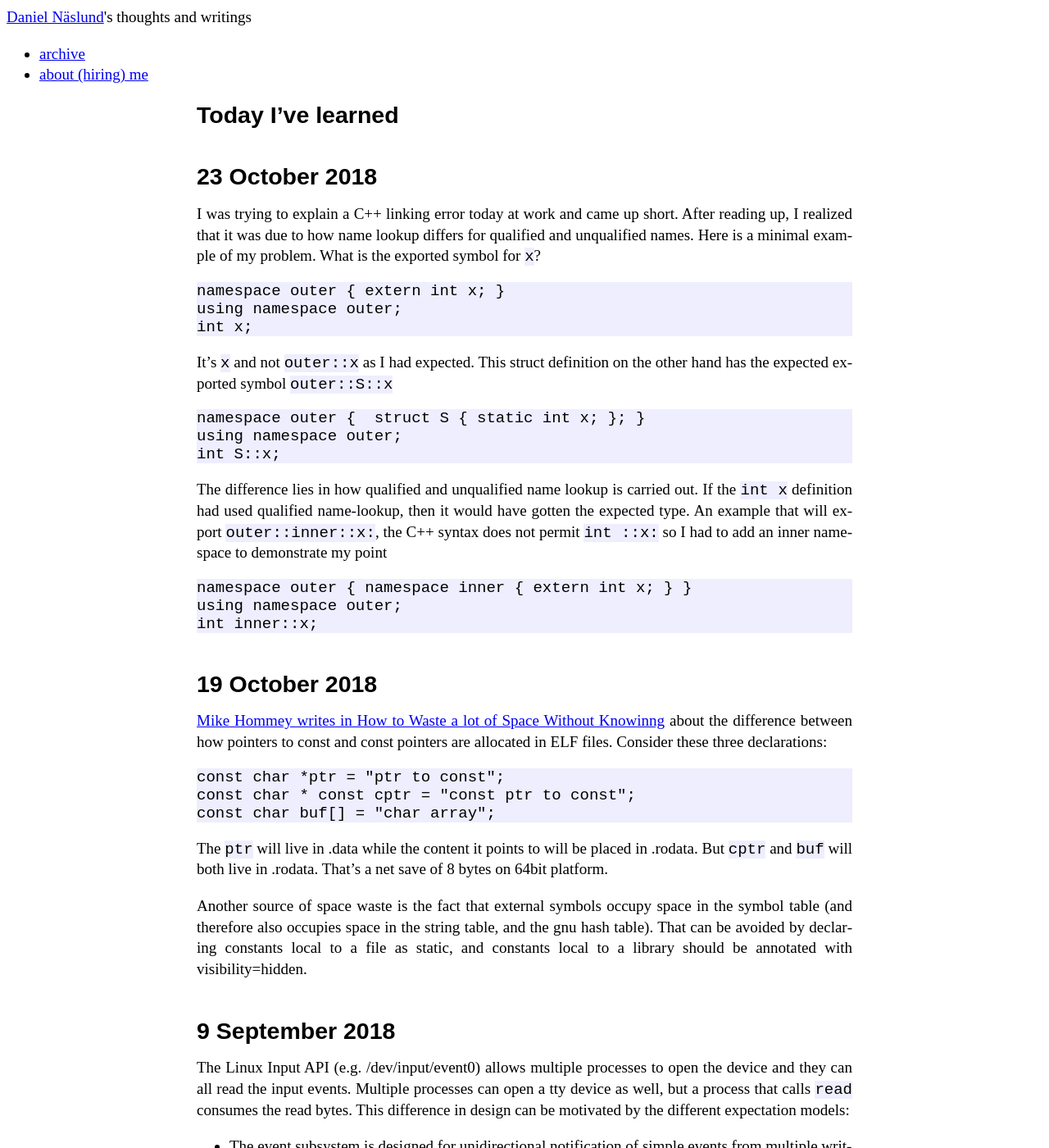
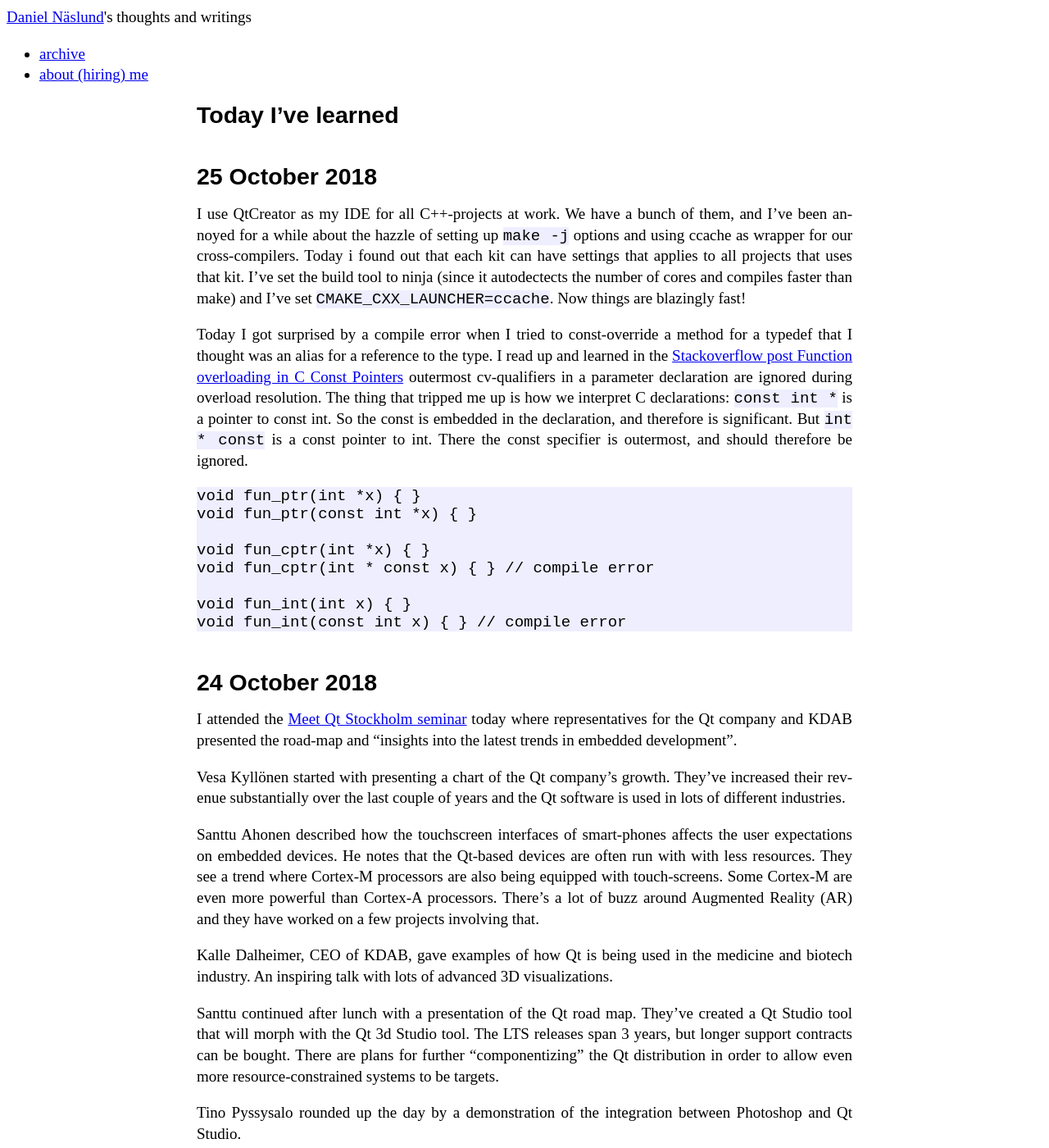
Before and after one commit to dannas/dannas.github.com, a Jekyll site: the page built from TIL.markdown, in a window 1280 px wide and 1400 px high. Shown: the whole window at 82% size. Built offline with Jekyll 4.4.1, drawn with Linux system fonts in a browser that asks for light colours.

Commit message:
Yet another TIL

````diff
--- a/TIL.markdown
+++ b/TIL.markdown
@@ -4,6 +4,39 @@ title: TIL - Today I've Learned
 use_math: true
 ---
 # Today I've learned
+
+## 25 October 2018
+
+I use QtCreator as my IDE for all C++-projects at work. We have  a bunch of them, and I've been annoyed for a while about the hazzle of setting up `make -j` options and using ccache as wrapper for our cross-compilers.  Today i found out that each kit can have settings that applies to all projects that uses that kit. I've  set the build tool to ninja (since it autodectects the number of cores and compiles faster than make) and I've set `CMAKE_CXX_LAUNCHER=ccache`. Now things are blazingly fast!
+
+Today I got surprised by a compile error when I tried to const-override a method for a typedef that I thought was an alias for a reference to the type. I read up and learned in the [Stackoverflow post Function overloading in C Const Pointers](https://stackoverflow.com/questions/37913596/function-overloading-in-c-const-pointers) outermost cv-qualifiers in a parameter declaration are ignored during overload resolution. The thing that tripped me up is how we interpret C declarations: `const int *` is a pointer to const int. So the const is embedded in the declaration, and therefore is significant. But `int * const` is a const pointer to int. There the const specifier is outermost, and should therefore be ignored.
+
+```
+void fun_ptr(int *x) { }
+void fun_ptr(const int *x) { }
+
+void fun_cptr(int *x) { }
+void fun_cptr(int * const x) { } // compile error
+
+void fun_int(int x) { }
+void fun_int(const int x) { } // compile error
+```
+
+
+
+## 24 October 2018
+
+I attended the [Meet Qt Stockholm seminar](https://www.qt.io/events/meet-qt-stockholm--1537353592/)  today where representatives for the Qt company and KDAB presented the road-map and "insights into the latest trends in embedded development".
+
+Vesa Kyllönen started with presenting a chart of the Qt company's growth. They've increased their revenue substantially over the last couple of years and the Qt software is used in lots of different industries.
+
+Santtu Ahonen described how the touchscreen interfaces of smart-phones affects the user expectations on embedded devices. He notes that the Qt-based devices are often run with with less resources. They see a trend where Cortex-M processors are also being equipped with touch-screens. Some Cortex-M are even more powerful than Cortex-A processors. There's a lot of buzz around Augmented Reality (AR) and they have worked on a few projects involving that.
+
+Kalle Dalheimer, CEO of KDAB, gave examples of how Qt is being used in the medicine and biotech industry. An inspiring talk with lots of advanced 3D visualizations.
+
+Santtu continued after lunch with a presentation of the Qt road map. They've created a Qt Studio tool that will morph with the Qt 3d Studio tool. The LTS releases span 3 years, but longer support contracts can be bought. There are plans for further "componentizing" the Qt distribution in order to allow even more resource-constrained systems to be targets.
+
+Tino Pyssysalo rounded up the day by a demonstration of the integration between Photoshop and Qt Studio.
 
 ## 23 October 2018
 
````
